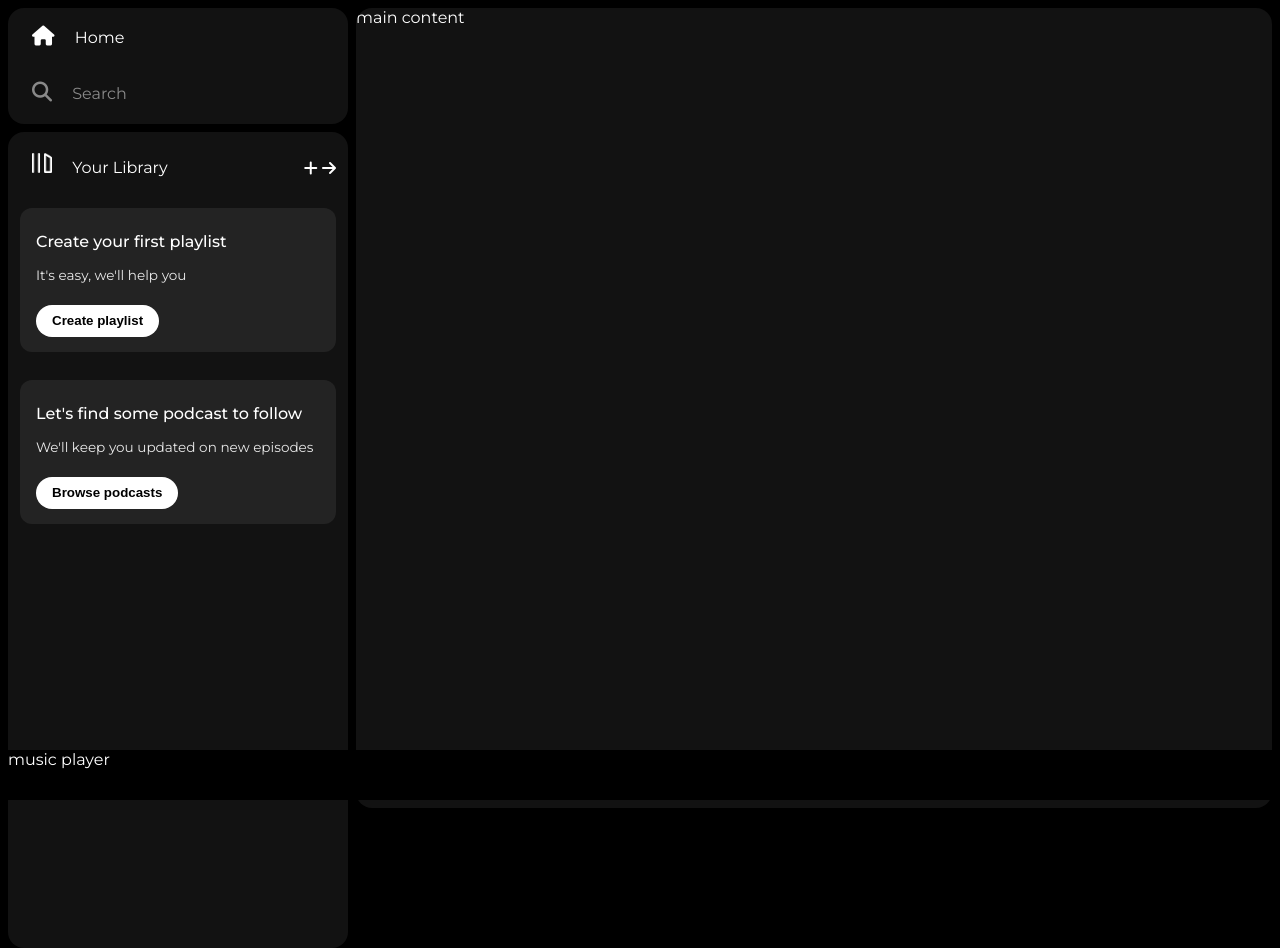
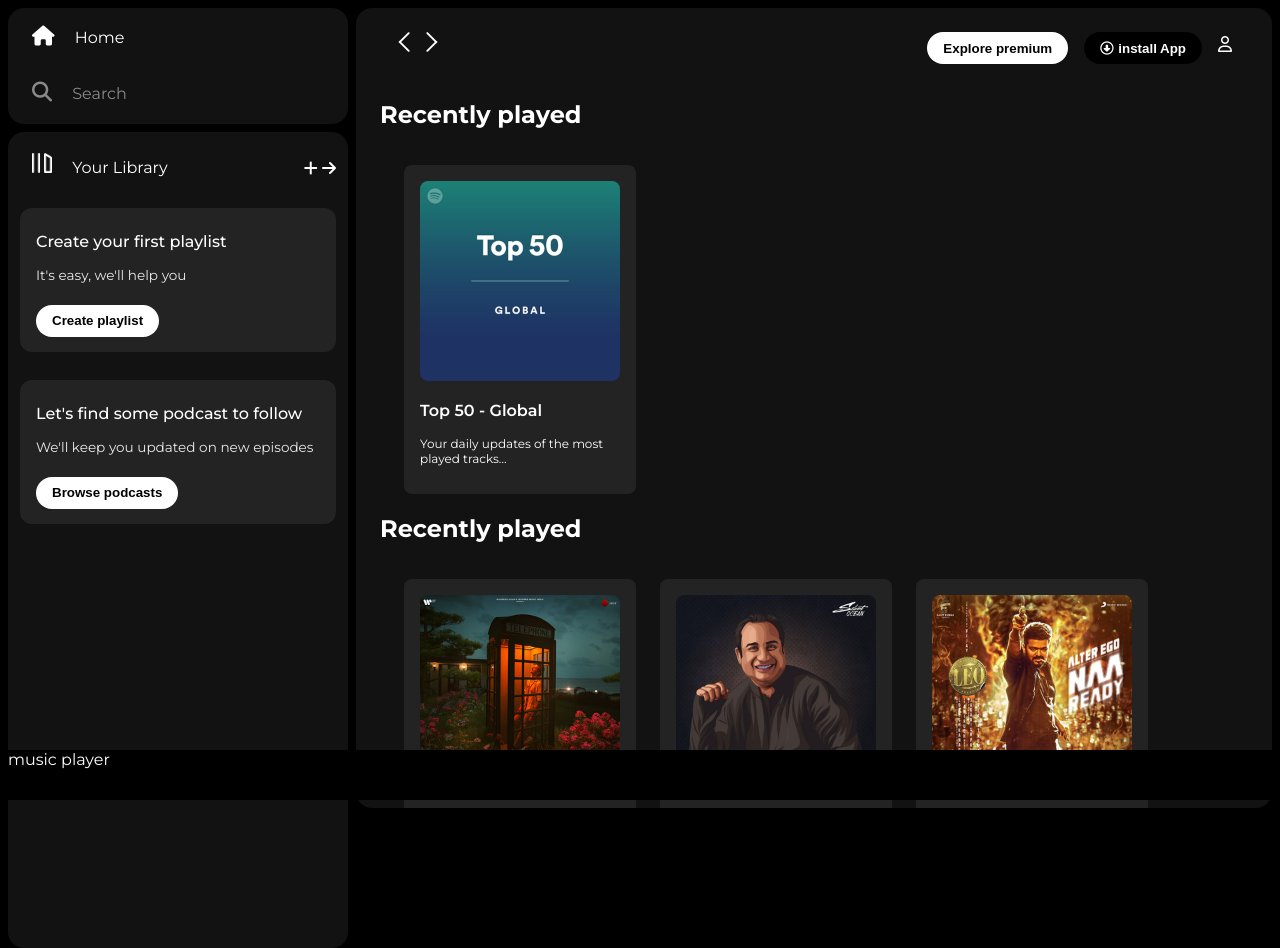
Before and after one commit to adi0021/new-project1, a plain HTML site: page index.html in a window 1280 px wide. Drawn offline with Linux system fonts and the light colour scheme.

Commit message:
main content done

```diff
--- a/index.html
+++ b/index.html
@@ -48,7 +48,68 @@
                 </div>
             </div>
         </div>
-        <div class="main-content">main content</div>
+        <div class="main-content">
+            <div class="sticky-nav">
+                <div class="sticky-nav-icons">
+                <img src="backward_icon.png">
+                <img src="forward_icon.png" class="hide">
+                </div>
+                <div class="sticky-nav-options">
+                <button class="badge nav-item hide">Explore premium</button>
+                <button class="badge nav-item dark-badge"><i class="fa-regular fa-circle-down" style="margin-right:0.3rem"></i>install App</button>
+                <i class="fa-regular fa-user nav-item"></i>
+                </div>
+            </div>
+
+                <h2>Recently played</h2>
+                <div class="card-container">
+                    <div class="card">
+                      <img src="card1img.jpeg">
+                      <p class="card-title">Top 50 - Global</p>
+                      <p class="card-info">Your daily updates of the most played tracks...</p>
+                    </div>
+                </div>
+                <h2>Recently played</h2>
+                <div class="card-container">
+                    <div class="card">
+                      <img src="card2img.jpeg">
+                      <p class="card-title">Top 50 - Global</p>
+                      <p class="card-info">Your daily updates of the most played tracks...</p>
+                    </div>
+                    <div class="card">
+                        <img src="card3img.jpeg">
+                        <p class="card-title">Top 50 - Global</p>
+                        <p class="card-info">Your daily updates of the most played tracks...</p>
+                      </div>
+                      <div class="card">
+                        <img src="card4img.jpeg">
+                        <p class="card-title">Top 50 - Global</p>
+                        <p class="card-info">Your daily updates of the most played tracks...</p>
+                      </div>
+
+                </div>
+                <h2>Featured charts</h2>
+                <div class="card-container">
+                    <div class="card">
+                      <img src="card5img.jpeg">
+                      <p class="card-title">Top 50 - Global</p>
+                      <p class="card-info">Your daily updates of the most played tracks...</p>
+                    </div>
+                    <div class="card">
+                        <img src="card6img.jpeg">
+                        <p class="card-title">Top 50 - Global</p>
+                        <p class="card-info">Your daily updates of the most played tracks...</p>
+                      </div>
+                      <div class="card">
+                        <img src="card1img.jpeg">
+                        <p class="card-title">Top 50 - Global</p>
+                        <p class="card-info">Your daily updates of the most played tracks...</p>
+                      </div>
+                </div>
+             <div class="footer">
+                <div class="line"></div>
+             </div>
+        </div>
         <div class="music-player">music player</div>
     </div>
 </body>
--- a/style.css
+++ b/style.css
@@ -21,6 +21,7 @@ body{
     flex:1;
     border-radius: 1rem;
     overflow: auto;
+    padding:0 1.5rem 0 1.5rem;
 }
 .music-player{
     background-color:black;
@@ -98,3 +99,69 @@ a{
     height: 2rem;
     width: fit-content;
 }
+.sticky-nav{
+    position: sticky;
+    top:0;
+    background-color: #121212;
+    display: flex;
+    justify-content: space-between;
+    align-items: center;
+    padding:1rem 0 1rem 0;
+    z-index: 10;
+}
+.sticky-nav-icons {
+   margin-left:0.75rem;
+}
+.sticky-nav-options{
+    display: flex;
+    justify-content: space-between;
+    align-items: center;
+}
+.nav-item{
+    margin-right:1rem;
+}
+.dark-badge{
+    background-color: black;
+    color:#fff
+}
+@media (max-width:1000px){
+    .hide{
+       display: none;
+    }
+}
+.card{
+    background-color: #232323;
+    width: 200px;
+    padding:1rem;
+    margin-left: 1.5rem;
+    margin-top: 1rem;
+    border-radius: 0.5rem;
+}
+.card-container{
+    display: flex;
+    flex-wrap: wrap;
+}
+.card img{
+    width: 100%;
+    border-radius: 0.5rem;
+}
+.card-title{
+    font-weight: 600;
+}
+.card-info{
+    font-size: 0.75rem;
+    opacity:0.5rem;
+}
+.footer{
+    height:300px;
+    display: flex;
+    align-items: center;
+    justify-content: center;
+
+}
+.line{
+    width:90%;
+    height:50%;
+    border-top:1px solid white;
+    opacity:0.4;
+}
```
